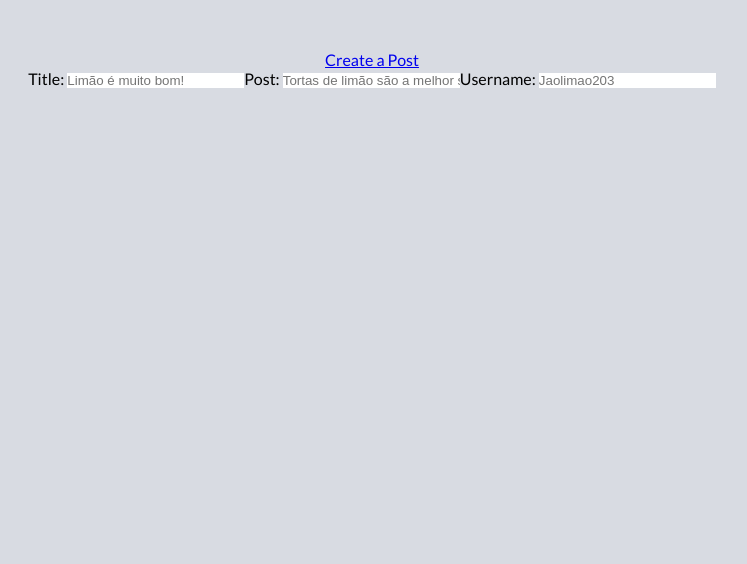
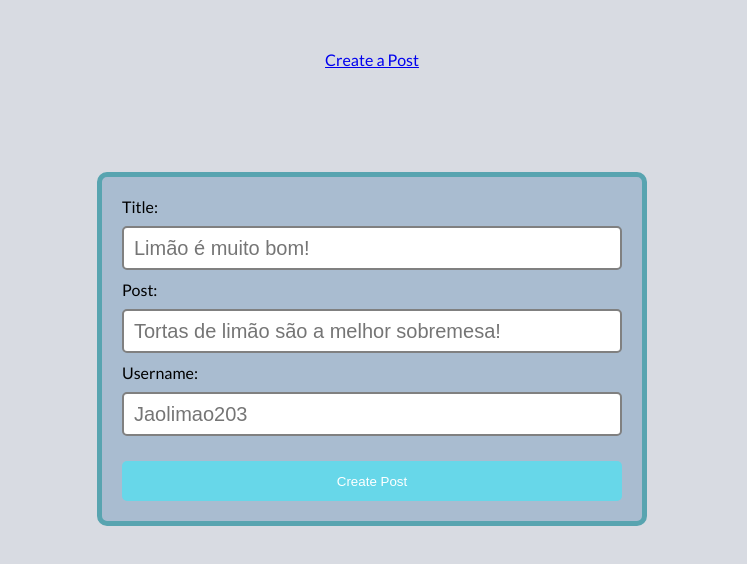
Before and after one commit to jvgalvao14/Learning-React-App, a React (Create React App) app in the folder client/: page /createpost in a window 1280 px wide. Shown: the top 564 px of the page, without its empty margins (268-1015 px from the left). Built offline with nearby package versions, Linux system fonts and the light colour scheme.

Commit message:
Form validation with Formik

```diff
--- a/client/package.json
+++ b/client/package.json
@@ -14,7 +14,8 @@
     "react-router-dom": "^5.2.0",
     "react-scripts": "4.0.3",
     "styled-components": "^5.3.0",
-    "web-vitals": "^1.0.1"
+    "web-vitals": "^1.0.1",
+    "yup": "^0.32.9"
   },
   "scripts": {
     "start": "react-scripts start",
--- a/client/src/App.css
+++ b/client/src/App.css
@@ -16,6 +16,8 @@
     background-color: #d8dbe2;
     font-family: "Lato", sans-serif;
 }
+
+/* Post */
 .post {
     width: 500px;
     height: 400px;
@@ -60,3 +62,54 @@
     border-radius: 10px;
     padding: 10px;
 }
+
+/* Create post Form */
+
+.createPostPage {
+    font-family: "Lato", sans-serif;
+    width: 100vw;
+    height: 70vh;
+    display: flex;
+    justify-content: center;
+    align-items: center;
+}
+.formContainer {
+    display: flex;
+    flex-direction: column;
+    justify-content: center;
+    width: 500px;
+    height: auto;
+    padding: 20px;
+    border: 5px solid #58a4b0;
+    background-color: #a9bcd0;
+    border-radius: 10px;
+}
+
+.formContainer #inputCreatePost {
+    height: 40px;
+    margin-top: 10px;
+    margin-bottom: 10px;
+    border: 2px solid grey;
+    border-radius: 5px;
+    padding-left: 10px;
+    font-size: 20px;
+}
+
+.formContainer button {
+    margin-top: 15px;
+    height: 40px;
+    border: none;
+    background-color: #67d7e9;
+    border-radius: 5px;
+    color: white;
+}
+
+.formContainer button:hover {
+    cursor: pointer;
+    transition: 300ms;
+    background-color: #58a4b0;
+}
+
+span {
+    color: red;
+}
--- a/client/src/pages/CreatePost.js
+++ b/client/src/pages/CreatePost.js
@@ -1,29 +1,54 @@
 import React from "react";
 import { Formik, Form, Field, ErrorMessage } from "formik";
+import * as Yup from "yup";
 
 function CreatePost() {
+    const initialValues = {
+        title: "",
+        postText: "",
+        username: "",
+    };
+    const validationSchema = Yup.object().shape({
+        title: Yup.string().required("You must type a title!"),
+        postText: Yup.string().required("You must type a post!"),
+        username: Yup.string()
+            .min(3)
+            .max(15)
+            .required("You must type a username!"),
+    });
+    const onSubmit = (data) => {
+        console.log(data);
+    };
     return (
         <div className="createPostPage">
-            <Formik>
-                <Form>
+            <Formik
+                initialValues={initialValues}
+                onSubmit={onSubmit}
+                validationSchema={validationSchema}
+            >
+                <Form className="formContainer">
                     <label htmlFor="title">Title: </label>
+                    <ErrorMessage name="title" component="span" />
                     <Field
                         id="inputCreatePost"
                         name="title"
                         placeholder="Limão é muito bom!"
                     />
-                    <label htmlFor="title">Post: </label>
+                    <label htmlFor="postText">Post: </label>
+                    <ErrorMessage name="postText" component="span" />
                     <Field
                         id="inputCreatePost"
                         name="postText"
                         placeholder="Tortas de limão são a melhor sobremesa!"
                     />
-                    <label htmlFor="title">Username: </label>
+                    <label htmlFor="username">Username: </label>
+                    <ErrorMessage name="username" component="span" />
                     <Field
                         id="inputCreatePost"
                         name="username"
                         placeholder="Jaolimao203"
                     />
+                    <button type="submit">Create Post</button>
                 </Form>
             </Formik>
         </div>
```
Also changed, not shown: 1 other file (tests, documents, lock files or other folders).
